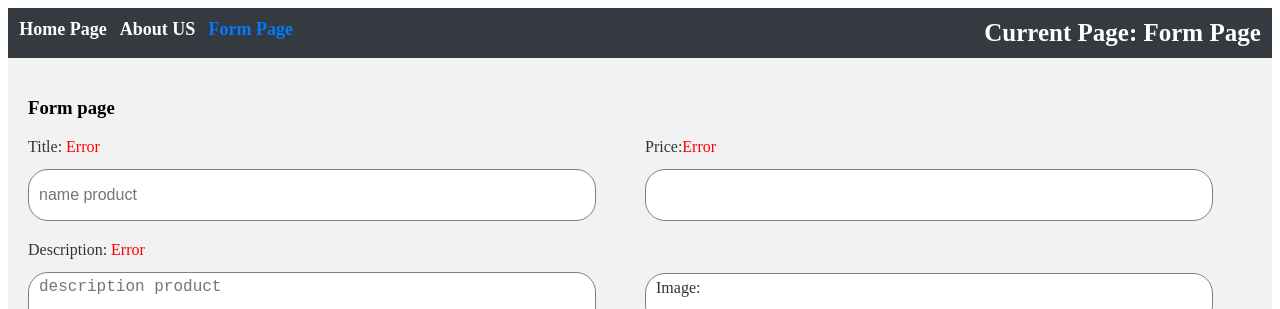
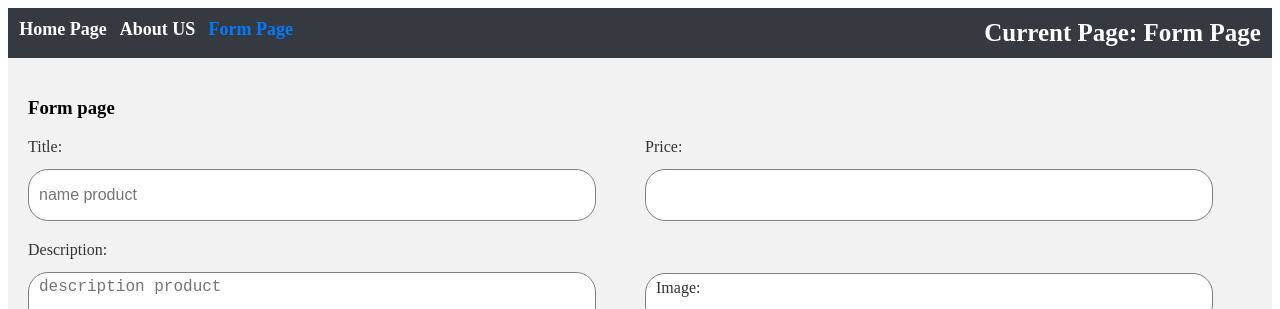
Before and after one commit to Syderi/ReactComponentsWeek1, a React (Vite) app in the folder rs-week1/: page /form in a window 1280 px wide. Shown: the top 309 px of the page. Built offline with nearby package versions, Linux system fonts and the light colour scheme.

Commit message:
feat: solution submit

```diff
--- a/rs-week1/src/components/pages/formPage/FormPage.tsx
+++ b/rs-week1/src/components/pages/formPage/FormPage.tsx
@@ -13,6 +13,7 @@ interface IFormPageState {
   imageUrl: string;
   imageFile: File | null;
   products: IFormCard[];
+  errorMassege: boolean;
   buttonSubmitStatusDisabled: boolean;
   spanPriceValid: boolean;
   spanTitleValid: boolean;
@@ -39,6 +40,7 @@ class FormPage extends Component<IFormPageProps, IFormPageState> {
       imageUrl: defaultPic,
       imageFile: this.defaultFile,
       products: [],
+      errorMassege: false,
       buttonSubmitStatusDisabled: true,
       spanPriceValid: false,
       spanTitleValid: false,
@@ -79,6 +81,7 @@ class FormPage extends Component<IFormPageProps, IFormPageState> {
         this.inputDescriptionRef
       );
     }
+    this.setState({ errorMassege: false });
   };
 
   removeFirstListenerInputs() {
@@ -100,6 +103,7 @@ class FormPage extends Component<IFormPageProps, IFormPageState> {
         this.handleInputFirstStart(this.inputDescriptionRef)
       );
     }
+    this.setState({ errorMassege: true });
   }
 
   // addOnChangeListenerInputs = () => {
@@ -162,19 +166,6 @@ class FormPage extends Component<IFormPageProps, IFormPageState> {
     this.setState({ spanDescriptionValid: validateText(this.inputDescriptionRef) });
   };
 
-  // changeDisableButton = () => {
-  //   const { spanDescriptionValid, spanPriceValid, spanTitleValid } = this.state;
-  //   console.log('spanDescriptionValid', spanDescriptionValid);
-  //   console.log('spanPriceValid', spanPriceValid);
-  //   console.log('spanTitleValid', spanTitleValid);
-
-  //   if (spanDescriptionValid && spanPriceValid && spanTitleValid) {
-  //     this.setState({ buttonSubmitStatusDisabled: false });
-  //   } else {
-  //     this.setState({ buttonSubmitStatusDisabled: true });
-  //   }
-  // };
-
   handleInputFirstStart = (
     ref: React.RefObject<HTMLInputElement> | React.RefObject<HTMLTextAreaElement>
   ) => {
@@ -200,7 +191,6 @@ class FormPage extends Component<IFormPageProps, IFormPageState> {
         }
       };
       reader.readAsDataURL(event.target.files[0]);
-      // this.setState({ buttonSubmitStatusDisabled: false });
     }
   };
 
@@ -209,9 +199,6 @@ class FormPage extends Component<IFormPageProps, IFormPageState> {
     this.removeFirstListenerInputs();
     this.addOnChangeListenerInputs();
 
-    // this.setState({ spanPriceValid: validatePrice(this.inputPriceRef) });
-    // this.setState({ spanTitleValid: validateText(this.inputTitleRef) });
-    // this.setState({ spanDescriptionValid: validateText(this.inputDescriptionRef) });
     this.checkValidAllInputs();
 
     const { imageUrl, products, spanDescriptionValid, spanPriceValid, spanTitleValid } = this.state;
@@ -284,6 +271,7 @@ class FormPage extends Component<IFormPageProps, IFormPageState> {
     const {
       products,
       imageFile,
+      errorMassege,
       buttonSubmitStatusDisabled,
       spanPriceValid,
       spanTitleValid,
@@ -295,7 +283,10 @@ class FormPage extends Component<IFormPageProps, IFormPageState> {
         <form onSubmit={this.handleFormSubmit}>
           <div className="form-input">
             <label htmlFor="title-input">
-              Title: {!spanTitleValid && <span className="form-input-span-error">Error</span>}
+              Title:{' '}
+              {!spanTitleValid && errorMassege && (
+                <span className="form-input-span-error">Error</span>
+              )}
             </label>
             <input
               type="text"
@@ -307,14 +298,18 @@ class FormPage extends Component<IFormPageProps, IFormPageState> {
           <div className="form-input">
             <label htmlFor="price-input">
               Price:
-              {!spanPriceValid && <span className="form-input-span-error">Error</span>}
+              {!spanPriceValid && errorMassege && (
+                <span className="form-input-span-error">Error</span>
+              )}
             </label>
             <input type="number" id="price-input" ref={this.inputPriceRef} />
           </div>
           <div className="form-input">
             <label htmlFor="description-input">
               Description:{' '}
-              {!spanDescriptionValid && <span className="form-input-span-error">Error</span>}
+              {!spanDescriptionValid && errorMassege && (
+                <span className="form-input-span-error">Error</span>
+              )}
             </label>
             <textarea
               ref={this.inputDescriptionRef}
```
